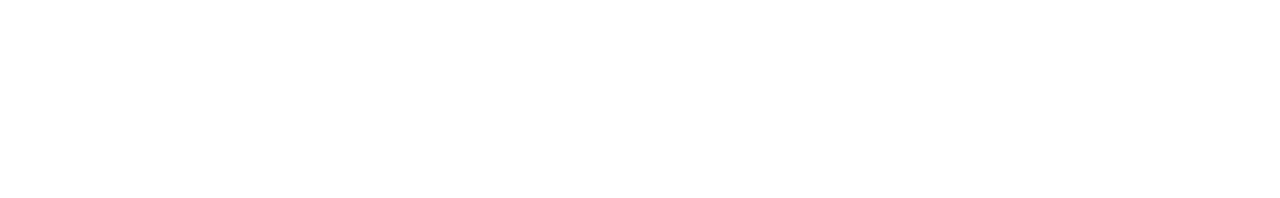
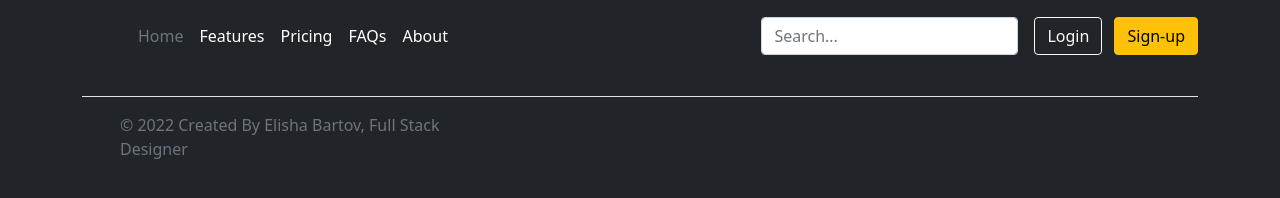
Before and after one commit to BartovElisha/Private-Profile-Card, a plain HTML site: page index.html in a window 1280 px wide. Drawn offline with nearby package versions, Linux system fonts and the light colour scheme.

Commit message:
Updated index.html file, added Header and Footer, using Bootstrap

```diff
--- a/index.html
+++ b/index.html
@@ -6,16 +6,86 @@
     <meta http-equiv="X-UA-Compatible" content="IE=edge">
     <meta name="viewport" content="width=device-width, initial-scale=1.0">
 
+    <!-- Bootstrap CSS -->
+    <link href="https://cdn.jsdelivr.net/npm/bootstrap@5.1.3/dist/css/bootstrap.min.css" rel="stylesheet"
+        integrity="sha384-1BmE4kWBq78iYhFldvKuhfTAU6auU8tT94WrHftjDbrCEXSU1oBoqyl2QvZ6jIW3" crossorigin="anonymous">
+
+    <!-- My CSS link-->
     <link rel="stylesheet" href="style.css">
 
     <title>Private Profile Card</title>
 
 </head>
 
-<body>
+<body class="bg-dark">
+
+    <!-- Main Section -->
+    <main>
+        <header class="p-3 bg-dark text-white">
+            <div class="container">
+                <div class="d-flex flex-wrap align-items-center justify-content-center justify-content-lg-start">
+                    <a href="/" class="d-flex align-items-center mb-2 mb-lg-0 text-white text-decoration-none">
+                        <svg class="bi me-2" width="40" height="32" role="img" aria-label="Bootstrap">
+                            <use xlink:href="#bootstrap" /></svg>
+                    </a>
+
+                    <ul class="nav col-12 col-lg-auto me-lg-auto mb-2 justify-content-center mb-md-0">
+                        <li><a href="#" class="nav-link px-2 text-secondary">Home</a></li>
+                        <li><a href="#" class="nav-link px-2 text-white">Features</a></li>
+                        <li><a href="#" class="nav-link px-2 text-white">Pricing</a></li>
+                        <li><a href="#" class="nav-link px-2 text-white">FAQs</a></li>
+                        <li><a href="#" class="nav-link px-2 text-white">About</a></li>
+                    </ul>
+
+                    <form class="col-12 col-lg-auto mb-3 mb-lg-0 me-lg-3">
+                        <input type="search" class="form-control form-control-dark" placeholder="Search..."
+                            aria-label="Search">
+                    </form>
+
+                    <div class="text-end">
+                        <button type="button" class="btn btn-outline-light me-2">Login</button>
+                        <button type="button" class="btn btn-warning">Sign-up</button>
+                    </div>
+                </div>
+            </div>
+        </header>
 
 
+
+
+
+    </main>
+
+
+    <!-- Footer Section -->
+    <div class="container">
+        <footer class="d-flex flex-wrap justify-content-between align-items-center py-3 my-4 border-top">
+            <div class="col-md-4 d-flex align-items-center">
+                <a href="/" class="mb-3 me-2 mb-md-0 text-muted text-decoration-none lh-1">
+                    <svg class="bi" width="30" height="24">
+                        <use xlink:href="#bootstrap" /></svg>
+                </a>
+                <span class="text-muted">&copy; 2022 Created By Elisha Bartov, Full Stack Designer</span>
+            </div>
+
+            <ul class="nav col-md-4 justify-content-end list-unstyled d-flex">
+                <li class="ms-3"><a class="text-muted" href="#"><svg class="bi" width="24" height="24">
+                            <use xlink:href="#twitter" /></svg></a></li>
+                <li class="ms-3"><a class="text-muted" href="#"><svg class="bi" width="24" height="24">
+                            <use xlink:href="#instagram" /></svg></a></li>
+                <li class="ms-3"><a class="text-muted" href="#"><svg class="bi" width="24" height="24">
+                            <use xlink:href="#facebook" /></svg></a></li>
+            </ul>
+        </footer>
+    </div>
+
+    <!-- My Javascript link -->
     <script src="./script.js"></script>
+
+    <!-- Option 1: Bootstrap Bundle with Popper -->
+    <script src="https://cdn.jsdelivr.net/npm/bootstrap@5.1.3/dist/js/bootstrap.bundle.min.js"
+        integrity="sha384-ka7Sk0Gln4gmtz2MlQnikT1wXgYsOg+OMhuP+IlRH9sENBO0LRn5q+8nbTov4+1p" crossorigin="anonymous">
+    </script>
 
 </body>
 
```
